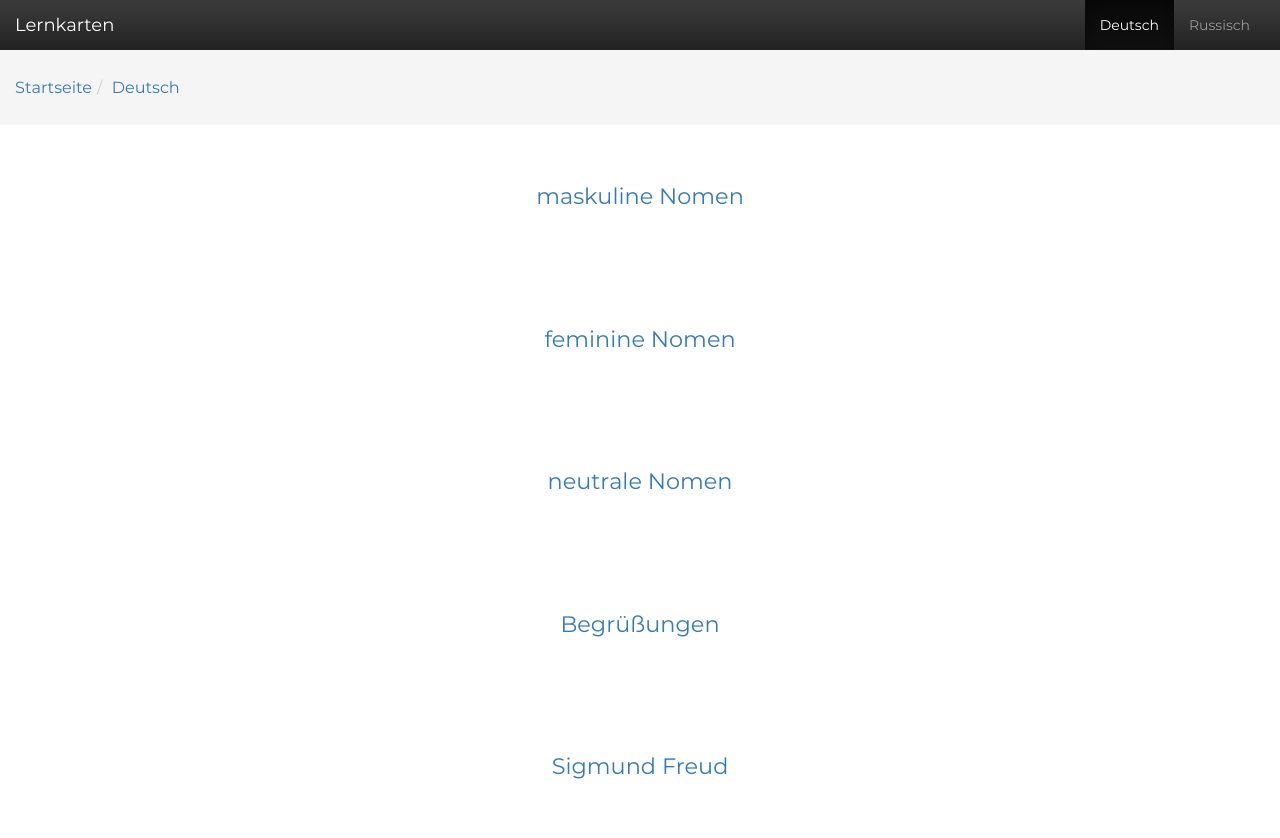
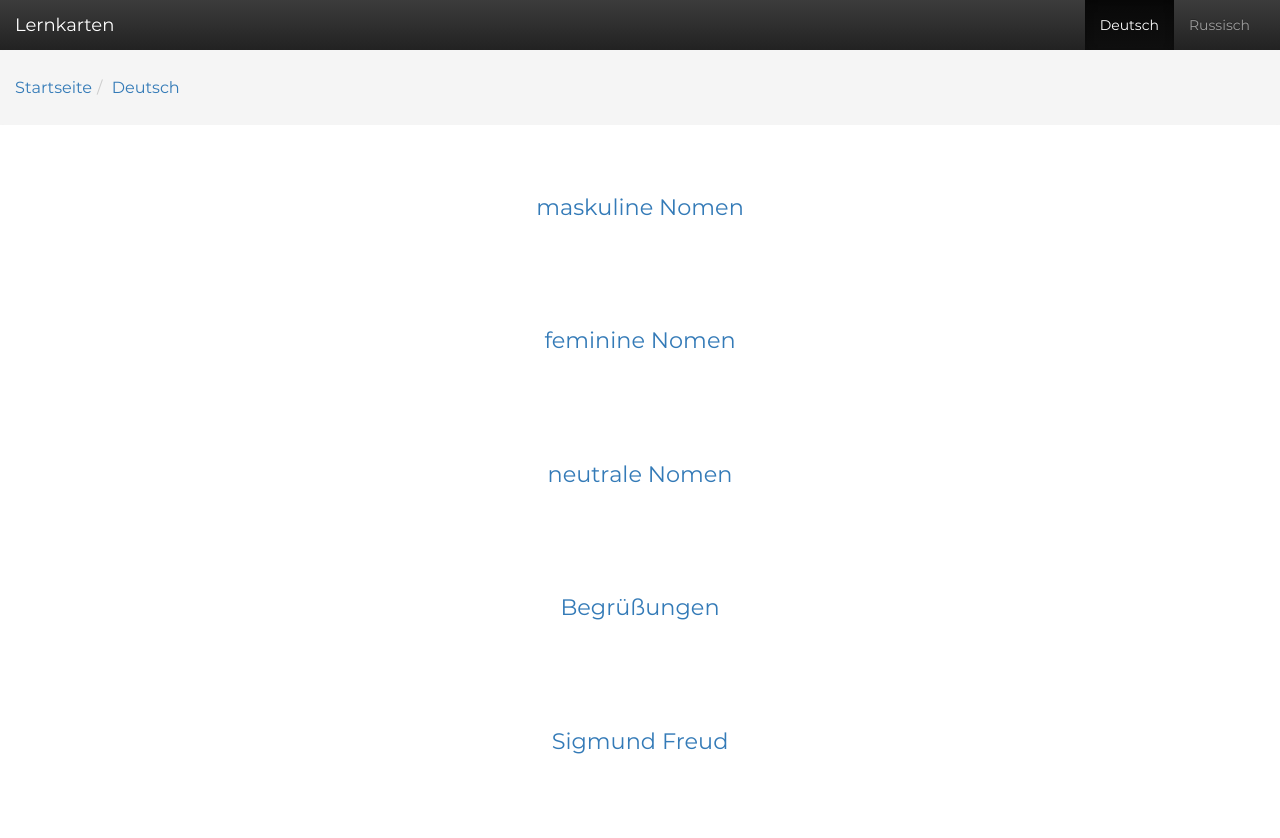
Before and after one commit to dankreiger/lernkarten, a React app: page /german in a window 1280 px wide. Built offline with nearby package versions, Linux system fonts and the light colour scheme.

Commit message:
bootstrap clearfix overrides

```diff
--- a/src/components/LanguageMenu/LanguageMenu.scss
+++ b/src/components/LanguageMenu/LanguageMenu.scss
@@ -3,6 +3,11 @@
   .languageMenuList {
     height: 95%; /* 100% - 5% breadcrumb container height */
     display: table;
+    padding-top: 1.5rem;
+    padding-bottom: 3rem;
+    &:before, &:after {
+      display: none; /* bootstrap override */
+    }
     .menuLinkRow {
       display: table-row;
       text-align: center;
```
Also changed, not shown: src/components/LanguageMenu/LanguageMenu.css.
